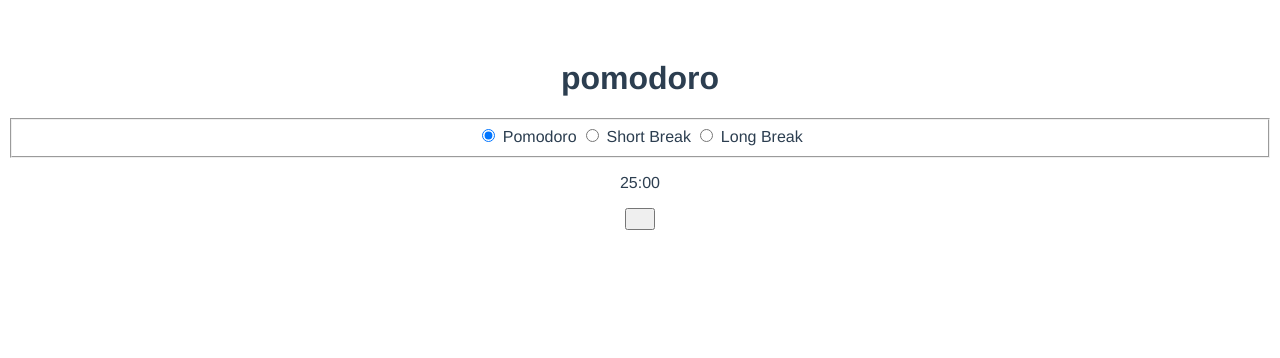
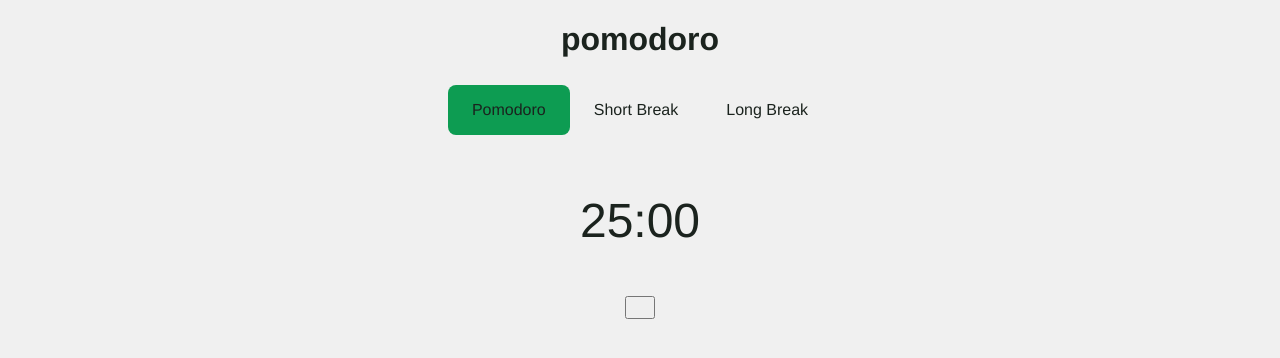
Before and after one commit to hamiltondave/pomodoro-clock, a Vue app: page / in a window 1280 px wide. Shown: the top 358 px of the page. Built offline with nearby package versions, Linux system fonts and the light colour scheme; some icons are missing.

Commit message:
Setup sass variables and main styling

```diff
--- a/package.json
+++ b/package.json
@@ -19,6 +19,7 @@
     "babel-eslint": "^10.1.0",
     "eslint": "^6.7.2",
     "eslint-plugin-vue": "^6.2.2",
+    "sass": "^1.32.4",
     "sass-loader": "^10.1.1",
     "vue-template-compiler": "^2.6.11"
   },
--- a/src/App.vue
+++ b/src/App.vue
@@ -2,20 +2,20 @@
   <div id="app">
     <main>
       <h1>pomodoro</h1>
-      <BreakOptions v-model.number="selectedTimer" />
+      <TimerOptions v-model.number="selectedTimer" />
       <Timer :limit="timeLimits[selectedTimer]" />
     </main>
   </div>
 </template>
 
 <script>
-import BreakOptions from './components/BreakOptions'
-import Timer from './components/Timer.vue'
+import TimerOptions from '@/components/TimerOptions'
+import Timer from '@/components/Timer'
 
 export default {
   name: 'App',
   components: {
-    BreakOptions,
+    TimerOptions,
     Timer,
   },
 
@@ -32,13 +32,10 @@ export default {
 }
 </script>
 
-<style>
+<style lang="scss">
+@import '~@/styles/main.scss';
+
 #app {
-  font-family: Avenir, Helvetica, Arial, sans-serif;
-  -webkit-font-smoothing: antialiased;
-  -moz-osx-font-smoothing: grayscale;
   text-align: center;
-  color: #2c3e50;
-  margin-top: 60px;
 }
 </style>
--- a/src/components/Timer.vue
+++ b/src/components/Timer.vue
@@ -1,6 +1,6 @@
 <template>
   <div>
-    <p>{{ minutes }}:{{ seconds }}</p>
+    <p class="clock">{{ minutes }}:{{ seconds }}</p>
     <template v-if="paused">
       <button aria-label="play" @click="paused = !paused">
         <PlayIcon />
@@ -91,3 +91,9 @@ export default {
   },
 }
 </script>
+
+<style scoped>
+.clock {
+  font-size: 3rem;
+}
+</style>
--- a/src/components/BreakOptions.vue
+++ b/src/components/TimerOptions.vue
@@ -1,30 +1,33 @@
 <template>
-  <fieldset>
-    <label>
+  <fieldset class="fieldset">
+    <label :class="['timer', { 'timer--selected': selectedOption === 'pomodoro' }]">
       <input
         name="options"
         type="radio"
         value="pomodoro"
+        class="timer__input"
         v-model="selectedOption"
         @input="$emit('input', $event.target.value)"
       />
       Pomodoro
     </label>
-    <label>
+    <label :class="['timer', { 'timer--selected': selectedOption === 'short' }]">
       <input
         name="options"
         type="radio"
         value="short"
+        class="timer__input"
         v-model="selectedOption"
         @input="$emit('input', $event.target.value)"
       />
       Short Break
     </label>
-    <label>
+    <label :class="['timer', { 'timer--selected': selectedOption === 'long' }]">
       <input
         name="options"
         type="radio"
         value="long"
+        class="timer__input"
         v-model="selectedOption"
         @input="$emit('input', $event.target.value)"
       />
@@ -35,7 +38,7 @@
 
 <script>
 export default {
-  name: 'BreakOptions',
+  name: 'TimerOptions',
   data() {
     return {
       selectedOption: 'pomodoro',
@@ -43,3 +46,29 @@ export default {
   },
 }
 </script>
+
+<style scoped lang="scss">
+@import '~@/styles/_colors.scss';
+
+.fieldset {
+  border: none;
+  display: flex;
+  justify-content: center;
+  margin: auto;
+  width: max-content;
+}
+
+.timer {
+  display: block;
+  padding: 1rem 1.5rem;
+  border-radius: 8px;
+
+  &--selected {
+    background-color: $green;
+  }
+
+  &__input {
+    display: none;
+  }
+}
+</style>
--- /dev/null
+++ b/src/styles/_colors.scss
@@ -0,0 +1,7 @@
+$green: hsl(149, 85%, 33%);
+
+$text: hsl(149, 13%, 12%);
+$field: hsl(30, 100%, 80%);
+$background: hsl(0, 0%, 94%);
+
+$primary: $green;
--- /dev/null
+++ b/src/styles/_variables.scss
@@ -0,0 +1 @@
+@import './_colors.scss';
--- /dev/null
+++ b/src/styles/main.scss
@@ -0,0 +1,9 @@
+@import './_variables.scss';
+
+html {
+  font-family: Avenir, Helvetica, Arial, sans-serif;
+  -webkit-font-smoothing: antialiased;
+  -moz-osx-font-smoothing: grayscale;
+  color: $text;
+  background-color: $background;
+}
--- /dev/null
+++ b/vue.config.js
@@ -0,0 +1,10 @@
+const path = require('path');
+module.exports = {
+  configureWebpack: {
+    resolve: {
+      alias: {
+        '@': path.resolve(__dirname, 'src'),
+      },
+    },
+  }
+}
```
Also changed, not shown: 1 other file (tests, documents, lock files or other folders).
